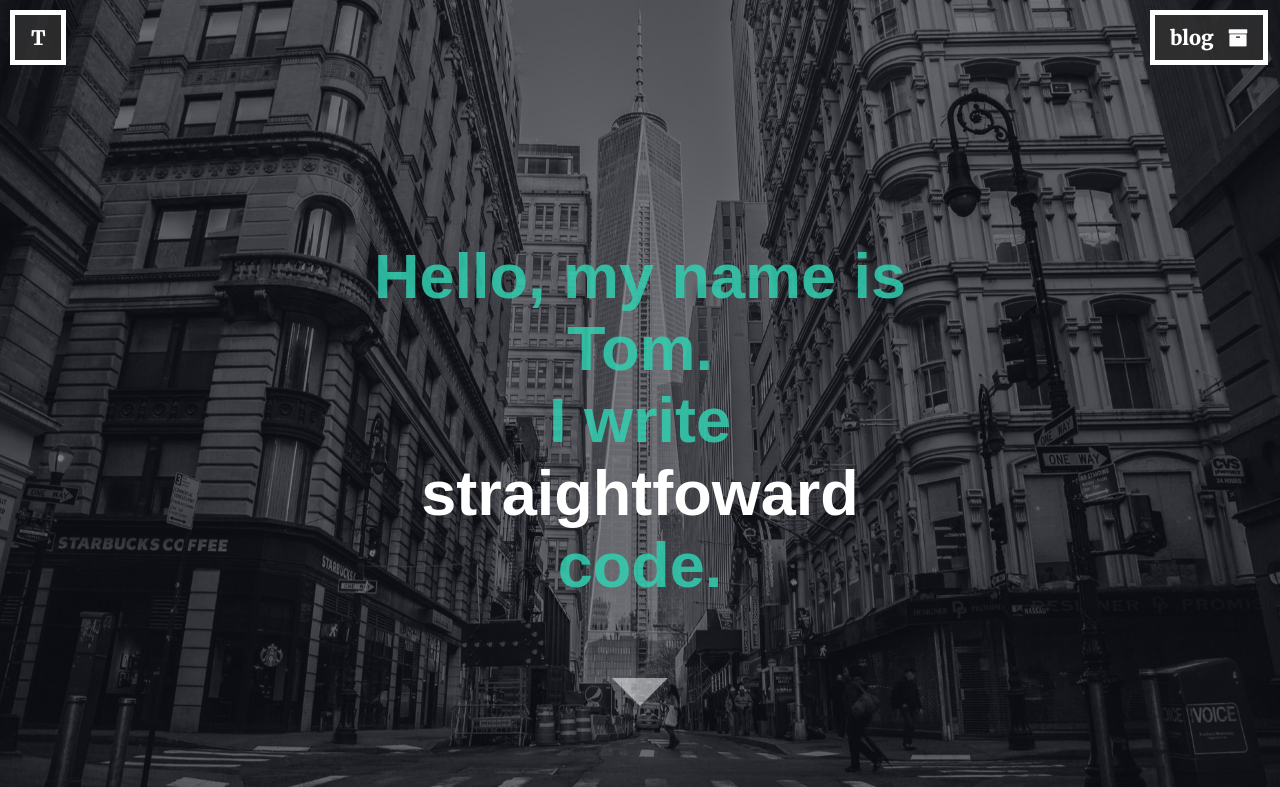
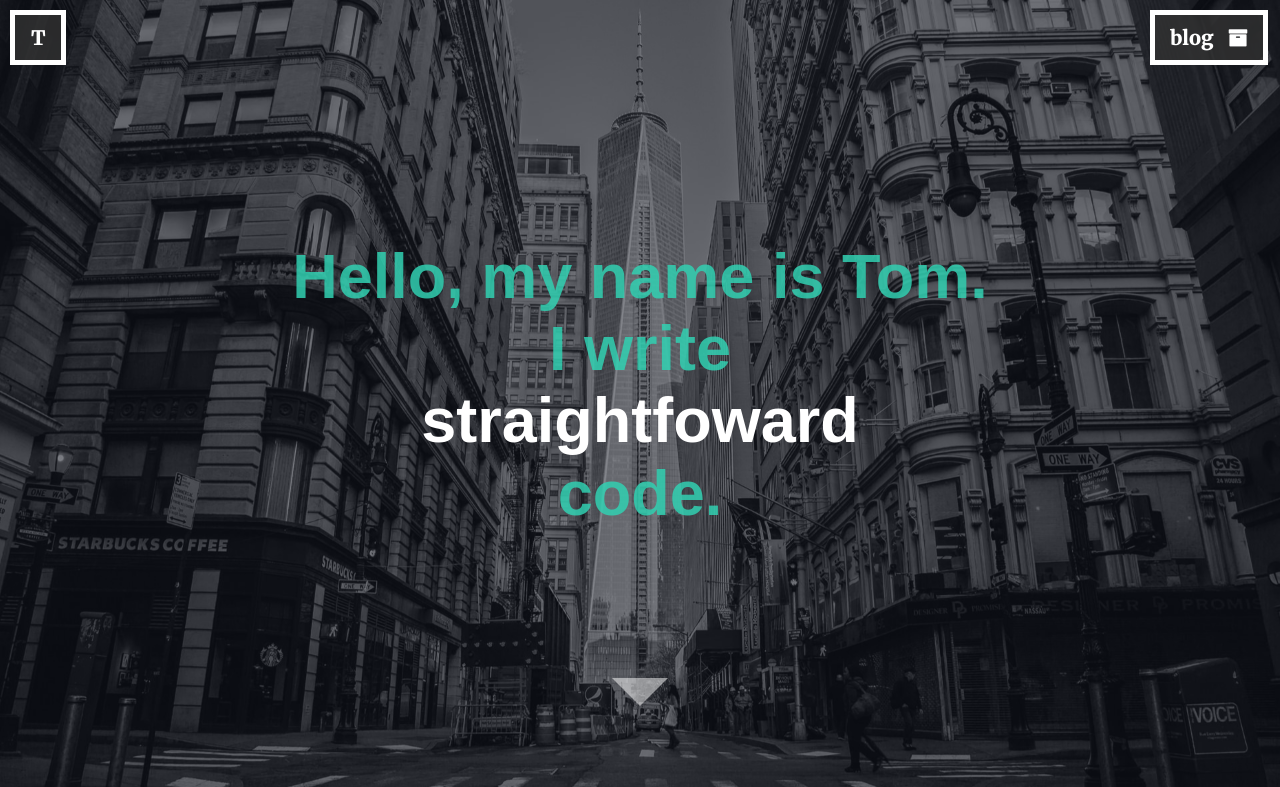
Before and after one commit to tomarrell/tomarrell.co, a plain HTML site: page index.html in a window 1280 px wide. Shown: the top 787 px of the page. Drawn offline with nearby package versions, Linux system fonts and the light colour scheme.

Commit message:
Edited width of hero text

```diff
--- a/css/style.css
+++ b/css/style.css
@@ -95,7 +95,7 @@
 }
 .text {
     margin: auto;
-    width: 653px;
+    width: 732px;
     height: 321px;
     padding: 45px;
     position: absolute;
```
